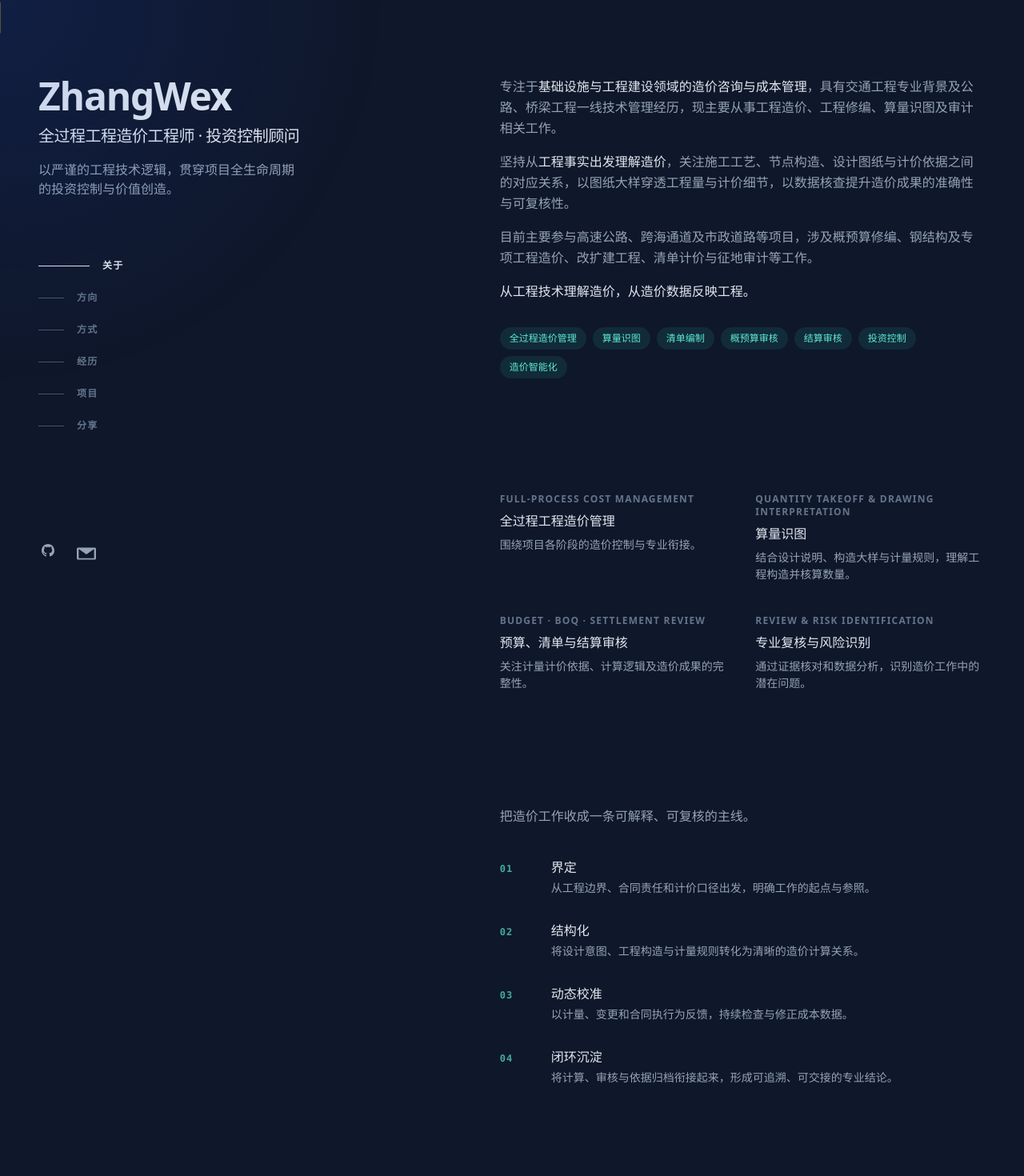
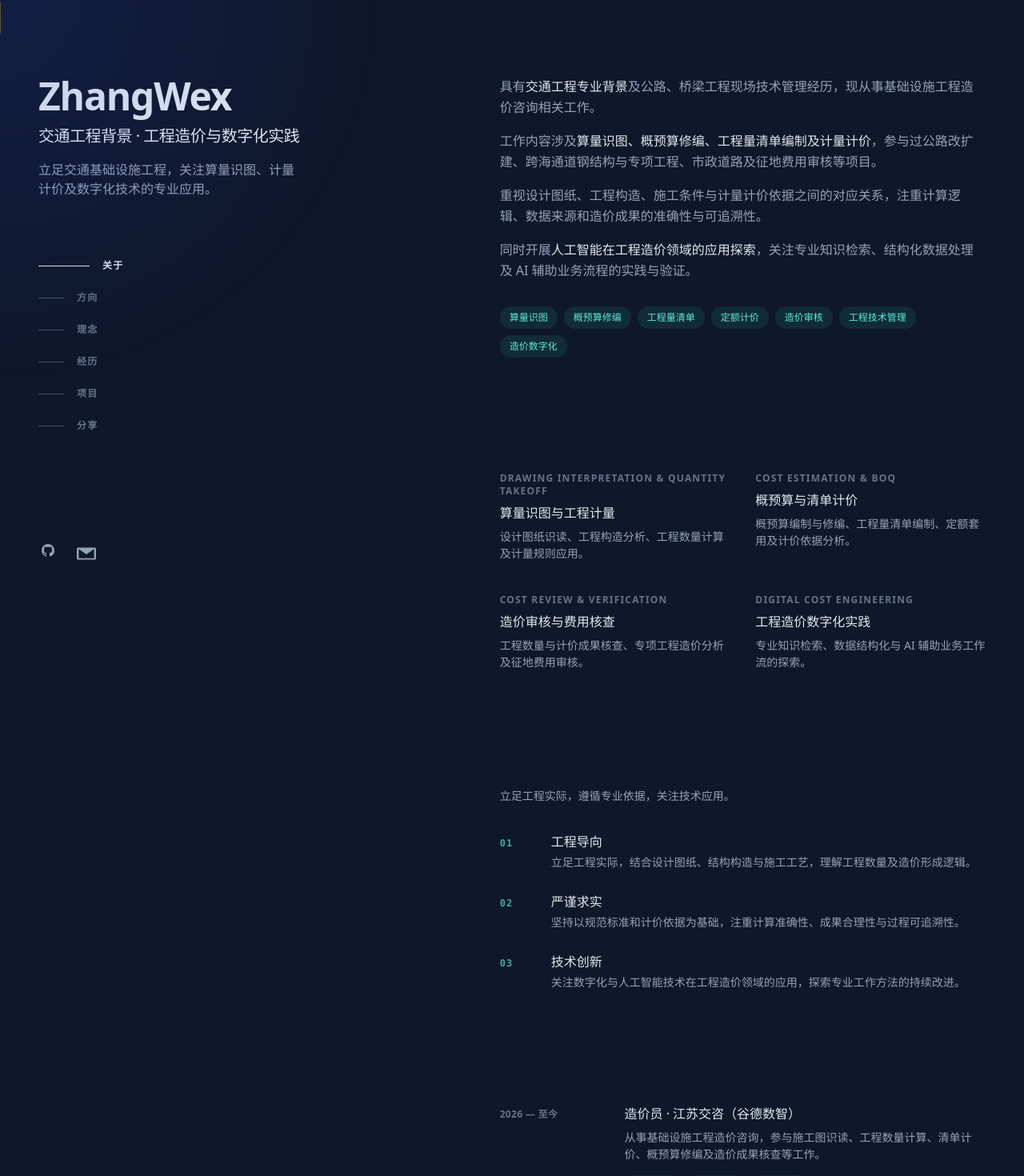
Before and after one commit to Zhangwier/zhangwier.github.io, a Next.js app: page / in a window 1280 px wide. Shown: the top 1470 px of the page at 80% size. Built offline with nearby package versions, Linux system fonts and the light colour scheme.

Commit message:
Polish professional profile and replace work process with philosophy

```diff
--- a/components/sections/Method.tsx
+++ b/components/sections/Method.tsx
@@ -5,16 +5,16 @@ export default function Method() {
   if (profile.method.length === 0) return null;
 
   return (
-    <section id="method" className={sectionClass} aria-label="工作方式">
-      <SectionHeading>方式</SectionHeading>
+    <section id="method" className={sectionClass} aria-label="工作理念">
+      <SectionHeading>理念</SectionHeading>
 
-      <p className="mb-10 max-w-lg">把造价工作收成一条可解释、可复核的主线。</p>
+      <p className="mb-8 max-w-lg text-sm leading-7">立足工程实际，遵循专业依据，关注技术应用。</p>
 
       <ol className="group/list">
         {profile.method.map(item => (
           <li
             key={item.step}
-            className="group relative grid grid-cols-[3rem_1fr] items-baseline gap-x-4 pb-8 last:pb-0"
+            className="group relative grid grid-cols-[3rem_1fr] items-baseline gap-x-4 pb-7 last:pb-0"
           >
             <span className="font-mono text-xs font-semibold tracking-widest text-teal-300/70">
               {item.step}
--- a/components/sections/Projects.tsx
+++ b/components/sections/Projects.tsx
@@ -18,7 +18,7 @@ export default function Projects() {
           项目与实践
         </h2>
         <p className="mt-3 max-w-xl text-sm leading-7 text-slate-400">
-          从工程实体理解造价，在实际项目与个人技术探索中积累方法。
+          工程造价项目经历与个人数字化技术实践。
         </p>
       </header>
 
@@ -153,7 +153,7 @@ export default function Projects() {
               工程造价 AI 工作系统探索
             </p>
             <p className="mt-3 text-sm leading-7 text-slate-400">
-              围绕本地规范检索、定额数据结构化、任务编排与成果审查，探索更可靠的造价 AI 工作方法。
+              持续探索规范检索、定额数据结构化、任务编排与成果核查的技术实现及适用边界。
             </p>
 
             <dl className="mt-5 grid grid-cols-2 gap-3">
--- a/data/profile.ts
+++ b/data/profile.ts
@@ -46,76 +46,69 @@ export type ProjectItem = {
 
 export const profile = {
   name: 'ZhangWex',
-  title: '全过程工程造价工程师 · 投资控制顾问',
-  tagline: '以严谨的工程技术逻辑，贯穿项目全生命周期的投资控制与价值创造。',
+  title: '交通工程背景 · 工程造价与数字化实践',
+  tagline: '立足交通基础设施工程，关注算量识图、计量计价及数字化技术的专业应用。',
   email: 'zhangwex@outlook.com',
 
   // 正文支持 **加粗** 语法，会渲染成更亮的强调色。
   about: [
-    '专注于**基础设施与工程建设领域的造价咨询与成本管理**，具有交通工程专业背景及公路、桥梁工程一线技术管理经历，现主要从事工程造价、工程修编、算量识图及审计相关工作。',
-    '坚持从**工程事实出发理解造价**，关注施工工艺、节点构造、设计图纸与计价依据之间的对应关系，以图纸大样穿透工程量与计价细节，以数据核查提升造价成果的准确性与可复核性。',
-    '目前主要参与高速公路、跨海通道及市政道路等项目，涉及概预算修编、钢结构及专项工程造价、改扩建工程、清单计价与征地审计等工作。',
-    '**从工程技术理解造价，从造价数据反映工程。**',
+    '具有**交通工程专业背景**及公路、桥梁工程现场技术管理经历，现从事基础设施工程造价咨询相关工作。',
+    '工作内容涉及**算量识图、概预算修编、工程量清单编制及计量计价**，参与过公路改扩建、跨海通道钢结构与专项工程、市政道路及征地费用审核等项目。',
+    '重视设计图纸、工程构造、施工条件与计量计价依据之间的对应关系，注重计算逻辑、数据来源和造价成果的准确性与可追溯性。',
+    '同时开展**人工智能在工程造价领域的应用探索**，关注专业知识检索、结构化数据处理及 AI 辅助业务流程的实践与验证。',
   ],
-
   // 「方向」区块：四条并列的专业定位。
   focus: [
     {
-      title: '全过程工程造价管理',
-      subtitle: 'Full-Process Cost Management',
-      description: '围绕项目各阶段的造价控制与专业衔接。',
+      title: '算量识图与工程计量',
+      subtitle: 'Drawing Interpretation & Quantity Takeoff',
+      description: '设计图纸识读、工程构造分析、工程数量计算及计量规则应用。',
     },
     {
-      title: '算量识图',
-      subtitle: 'Quantity Takeoff & Drawing Interpretation',
-      description: '结合设计说明、构造大样与计量规则，理解工程构造并核算数量。',
+      title: '概预算与清单计价',
+      subtitle: 'Cost Estimation & BOQ',
+      description: '概预算编制与修编、工程量清单编制、定额套用及计价依据分析。',
     },
     {
-      title: '预算、清单与结算审核',
-      subtitle: 'Budget · BOQ · Settlement Review',
-      description: '关注计量计价依据、计算逻辑及造价成果的完整性。',
+      title: '造价审核与费用核查',
+      subtitle: 'Cost Review & Verification',
+      description: '工程数量与计价成果核查、专项工程造价分析及征地费用审核。',
     },
     {
-      title: '专业复核与风险识别',
-      subtitle: 'Review & Risk Identification',
-      description: '通过证据核对和数据分析，识别造价工作中的潜在问题。',
+      title: '工程造价数字化实践',
+      subtitle: 'Digital Cost Engineering',
+      description: '专业知识检索、数据结构化与 AI 辅助业务工作流的探索。',
     },
   ] satisfies FocusItem[],
 
-  // 「方式」区块：把造价工作收成一条可解释、可复核的主线。
+  // 「理念」区块：三条简洁的专业认识。
   method: [
     {
       step: '01',
-      title: '界定',
-      description: '从工程边界、合同责任和计价口径出发，明确工作的起点与参照。',
+      title: '工程导向',
+      description: '立足工程实际，结合设计图纸、结构构造与施工工艺，理解工程数量及造价形成逻辑。',
     },
     {
       step: '02',
-      title: '结构化',
-      description: '将设计意图、工程构造与计量规则转化为清晰的造价计算关系。',
+      title: '严谨求实',
+      description: '坚持以规范标准和计价依据为基础，注重计算准确性、成果合理性与过程可追溯性。',
     },
     {
       step: '03',
-      title: '动态校准',
-      description: '以计量、变更和合同执行为反馈，持续检查与修正成本数据。',
-    },
-    {
-      step: '04',
-      title: '闭环沉淀',
-      description: '将计算、审核与依据归档衔接起来，形成可追溯、可交接的专业结论。',
+      title: '技术创新',
+      description: '关注数字化与人工智能技术在工程造价领域的应用，探索专业工作方法的持续改进。',
     },
   ] satisfies MethodItem[],
 
   skills: [
-    '全过程造价管理',
     '算量识图',
-    '清单编制',
-    '概预算审核',
-    '结算审核',
-    '投资控制',
-    '造价智能化',
+    '概预算修编',
+    '工程量清单',
+    '定额计价',
+    '造价审核',
+    '工程技术管理',
+    '造价数字化',
   ],
-
   social: [
     { label: 'GitHub', href: 'https://github.com/Zhangwier', icon: 'github' },
     { label: '邮箱', href: 'mailto:zhangwex@outlook.com', icon: 'mail' },
@@ -131,7 +124,7 @@ export const experience: ExperienceItem[] = [
     title: '造价员',
     company: '江苏交咨（谷德数智）',
     summary:
-      '进入工程造价与咨询领域，主要开展工程量、计量计价及造价成果相关工作，逐步将工程技术经验延伸至全过程造价管理与成本控制。',
+      '从事基础设施工程造价咨询，参与施工图识读、工程数量计算、清单计价、概预算修编及造价成果核查等工作。',
     tags: ['工程计量', '计量计价', '造价成果'],
   },
   {
@@ -139,7 +132,7 @@ export const experience: ExperienceItem[] = [
     title: '工程技术员',
     company: '保利长大第四分公司',
     summary:
-      '参与公路与桥梁工程项目技术管理，主要涉及项目策划、场站临建、科研及桥面板预制管理，逐步形成从施工技术与工程实体理解项目的工作基础。',
+      '参与公路、桥梁工程施工技术管理，涉及项目策划、场站临建、技术科研及桥面板预制相关工作。',
     tags: ['技术管理', '场站临建', '桥面板预制'],
   },
   {
@@ -147,7 +140,7 @@ export const experience: ExperienceItem[] = [
     title: '交通工程专业',
     company: '哈尔滨工业大学',
     summary:
-      '系统学习交通工程、道路与桥梁相关专业知识，建立工程识图、结构认知与工程技术基础。',
+      '学习交通工程及道路、桥梁相关专业课程，接受工程识图、交通基础设施与工程技术方面的系统训练。',
     tags: ['交通工程', '道路与桥梁'],
   },
 ];
@@ -156,24 +149,24 @@ export const projects: ProjectItem[] = [
   {
     title: '某高速公路概预算修编项目',
     summary:
-      '参与高速公路概预算修编，围绕工程量、定额套用、材料价格及造价数据开展复核与分析，并参与造价成果审核。',
+      '参与高速公路工程概预算修编，涉及工程数量、定额适用性、材料价格及造价成果核查。',
     tags: ['概预算', '工程量', '定额计价', '造价审核'],
     category: '公路工程 · 概预算',
     featured: true,
-    role: '工程量核查、定额套用、材料价格分析及造价成果审核。',
-    approach: '结合设计资料、定额依据与价格信息开展交叉核对。',
+    role: '工程数量核查、定额套用与材料价格分析，并参与造价成果审核。',
+    approach: '依据设计文件、计价规定及价格资料核对工程内容与计价条件。',
     image: '/images/project-highway-study.svg',
     imageAlt: '抽象道路曲线与路线研究线稿，非真实工程图纸',
   },
   {
     title: '某跨海通道钢结构造价修编项目',
     summary:
-      '参与跨海通道钢结构工程造价工作，结合施工图及工程构造开展算量识图、清单计价、材料价格及定额依据分析。',
+      '参与跨海通道钢结构造价修编，涉及施工图识读、工程数量计算及清单计价依据分析。',
     tags: ['钢结构', '工程计量', '清单计价', '造价分析'],
     category: '钢结构 · 造价修编',
     featured: true,
-    role: '算量识图、清单计价、材料价格及定额依据分析。',
-    approach: '从施工图和工程构造出发，核对工程内容与计价口径。',
+    role: '算量识图、清单计价及材料价格、定额依据核查。',
+    approach: '结合施工图、构造要求和适用定额分析工程内容及计价条件。',
     image: '/images/project-steel-study.svg',
     imageAlt: '抽象钢结构几何线稿，非真实工程图纸',
   },
@@ -181,28 +174,28 @@ export const projects: ProjectItem[] = [
     title: '某跨海通道防火专项造价项目',
     category: '专项工程 · 防火',
     summary:
-      '参与防火专项工程造价工作，围绕工程内容、清单项目及计价依据进行核查，参与专项造价成果的整理与审核。',
+      '参与跨海通道防火专项造价编制与审核，核对工程范围、清单项目及相关计价依据。',
     tags: ['专项工程', '清单计价', '造价审核'],
   },
   {
     title: '某高速公路改扩建造价项目',
     category: '公路工程 · 改扩建',
     summary:
-      '参与高速公路改扩建项目造价工作，开展算量识图、清单编制与项目划分，并结合工程内容进行计价分析及造价文件调整。',
+      '参与高速公路改扩建工程造价编制与修编，涉及算量识图、清单项目划分、计价分析及造价文件调整。',
     tags: ['改扩建', '工程计量', '清单编制', '造价修编'],
   },
   {
     title: '某市政道路工程造价项目',
     category: '市政道路 · 计量计价',
     summary:
-      '参与市政道路人行道工程造价工作，根据设计图纸及工程内容开展工程量核查、清单计价及造价成果调整。',
+      '参与市政道路人行道工程造价工作，依据设计图纸开展工程数量核查、清单计价及造价文件调整。',
     tags: ['市政道路', '工程计量', '清单计价', '造价修编'],
   },
   {
     title: '某高速公路征地审计项目',
     category: '征地审计 · 费用核查',
     summary:
-      '参与高速公路征地审计工作，围绕征地费用、相关资料及政策依据开展数据核对与资料审核，为审计成果提供基础支撑。',
+      '参与高速公路征地费用审核，核对补偿资料、费用数据及相关政策依据，协助形成审核意见。',
     tags: ['征地审计', '费用核查', '资料审核', '审计支撑'],
   },
 ];
@@ -214,7 +207,7 @@ export const projects: ProjectItem[] = [
 export const navLinks = [
   { id: 'about', label: '关于' },
   { id: 'focus', label: '方向' },
-  { id: 'method', label: '方式' },
+  { id: 'method', label: '理念' },
   { id: 'experience', label: '经历' },
   { id: 'projects', label: '项目' },
   { id: 'writing', label: '分享' },
```
